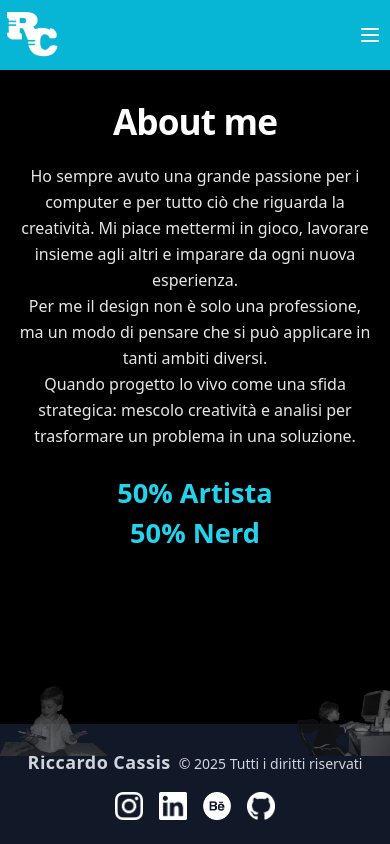
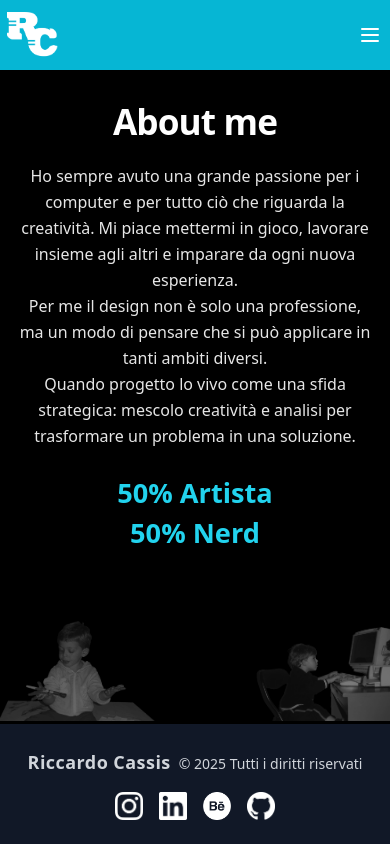
Before and after one commit to Riccardocassis/personal-website-2025, a Vue app: page /about in a window 390 px wide. Built offline with nearby package versions, Linux system fonts and the light colour scheme.

Commit message:
sistemato about mobile

```diff
--- a/src/pages/About.vue
+++ b/src/pages/About.vue
@@ -103,10 +103,10 @@ onMounted(() => {
   }
   .fixed.left-0,
   .fixed.right-0 {
-    min-width: 90px !important;
-    width: 28vw !important;
-    bottom: 5.5rem !important;
-    opacity: 0.7 !important;
+    min-width: 140px !important;
+    width: 40vw !important;
+    bottom: 7.7rem !important;
+    opacity: 0.8 !important;
   }
   section {
     padding-left: 0.7rem !important;
```
